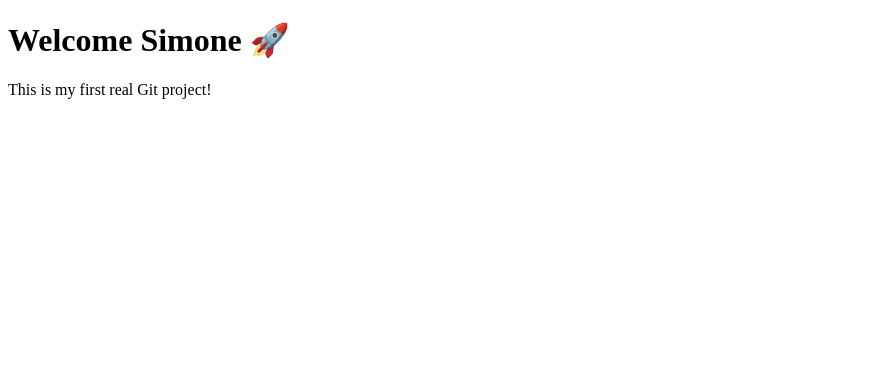
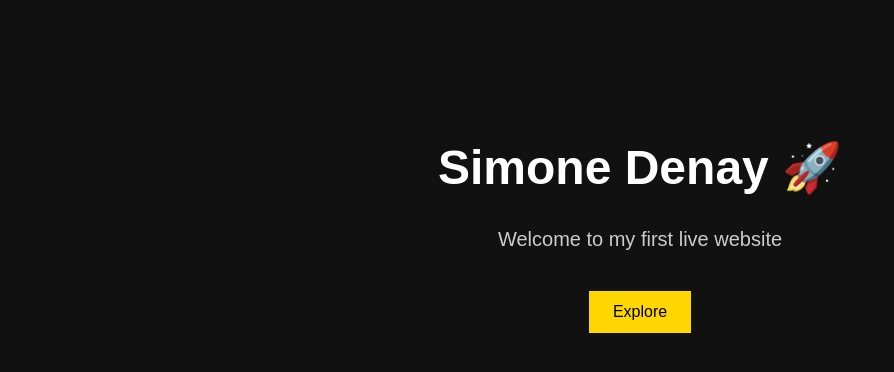
Before and after one commit to Simonedenay/my-first-project, a plain HTML site: page index.html in a window 1280 px wide. Shown: the whole page, without its empty margins (0-894 px from the left). Drawn offline with Linux system fonts and the light colour scheme.

Commit message:
Update index.html

```diff
--- a/index.html
+++ b/index.html
@@ -1,10 +1,35 @@
 <!DOCTYPE html>
 <html>
 <head>
-  <title>My First Project</title>
+<title>Simone Denay</title>
+<style>
+body {
+font-family: Arial;
+background: #111;
+color: white;
+text-align: center;
+padding-top: 100px;
+}
+h1 {
+font-size: 48px;
+}
+p {
+font-size: 20px;
+color: #ccc;
+}
+button {
+padding: 12px 24px;
+font-size: 16px;
+background: gold;
+border: none;
+cursor: pointer;
+margin-top: 20px;
+}
+</style>
 </head>
 <body>
-  <h1>Welcome Simone 🚀</h1>
-  <p>This is my first real Git project!</p>
+<h1>Simone Denay 🚀</h1>
+<p>Welcome to my first live website</p>
+<button>Explore</button>
 </body>
 </html>
```
